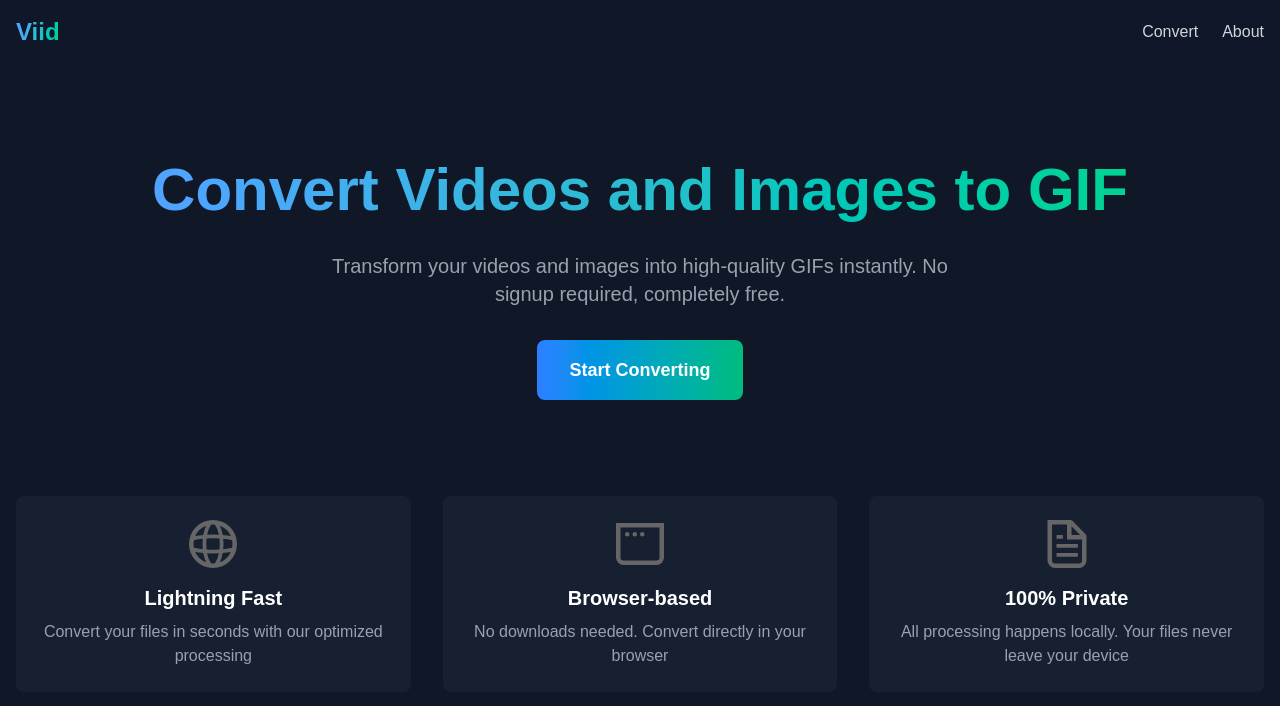
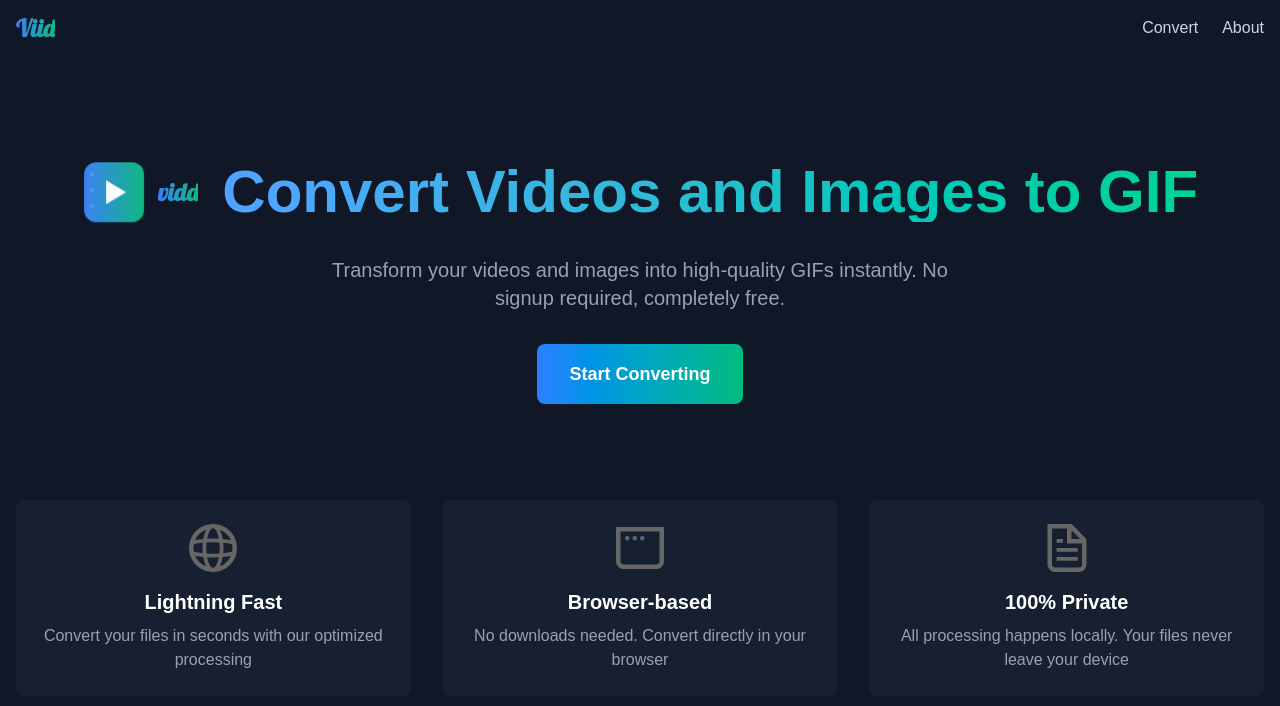
Before and after one commit to fats-cmd/vidmage-converter, a Next.js app: page / in a window 1280 px wide. Shown: the top 706 px of the page. Built offline with nearby package versions, Linux system fonts and the light colour scheme.

Commit message:
changed logo size  and font and added a sleek animation

```diff
--- a/src/app/globals.css
+++ b/src/app/globals.css
@@ -1,3 +1,4 @@
+@import url("https://fonts.googleapis.com/css2?family=Lobster&display=swap");
 @import "tailwindcss";
 
 :root {
@@ -62,6 +63,62 @@ body {
   vertical-align: middle;
 }
 
+/* vidd logo + text glow animation styles */
+.vidd-wrap {
+  display: inline-flex;
+  align-items: center;
+  gap: 0.75rem;
+}
+
+.vidd-logo {
+  display: inline-block;
+  will-change: transform, filter;
+  animation: viddGlow 2.8s cubic-bezier(0.68, -0.55, 0.265, 1.55) infinite;
+}
+
+.vidd-text {
+  font-family: "Lobster", cursive;
+  font-weight: 700;
+  font-size: 1.5rem;
+  line-height: 1;
+  background: linear-gradient(90deg, #3b82f6, #10b981);
+  -webkit-background-clip: text;
+  background-clip: text;
+  color: transparent;
+  will-change: transform, text-shadow;
+  animation: viddGlowText 3s cubic-bezier(0.68, -0.55, 0.265, 1.55) infinite;
+}
+
+@keyframes viddGlow {
+  0% {
+    transform: translateY(0) scale(1);
+    filter: drop-shadow(0 0 0 rgba(59, 130, 246, 0));
+  }
+  50% {
+    transform: translateY(-4px) scale(1.04);
+    filter: drop-shadow(0 12px 28px rgba(59, 130, 246, 0.24));
+  }
+  100% {
+    transform: translateY(0) scale(1);
+    filter: drop-shadow(0 0 0 rgba(59, 130, 246, 0));
+  }
+}
+
+@keyframes viddGlowText {
+  0% {
+    transform: translateY(0);
+    text-shadow: 0 0 0 rgba(16, 185, 129, 0);
+  }
+  50% {
+    transform: translateY(-2px);
+    text-shadow: 0 10px 36px rgba(16, 185, 129, 0.12);
+  }
+  100% {
+    transform: translateY(0);
+    text-shadow: 0 0 0 rgba(16, 185, 129, 0);
+  }
+}
+
 @keyframes spin {
   to {
     transform: rotate(360deg);
--- a/src/app/page.tsx
+++ b/src/app/page.tsx
@@ -12,7 +12,68 @@ export default function Home() {
       <main className="min-h-screen bg-gray-900">
         <div className="max-w-7xl mx-auto px-4 py-20">
           <div className="flex flex-col items-center justify-center space-y-8 text-center pt-20">
-            <h1 className="text-5xl md:text-6xl font-bold">
+            <h1 className="text-5xl md:text-6xl font-bold flex items-center justify-center gap-6">
+              <span className="vidd-wrap" aria-hidden="false">
+                {/* Inline SVG logo for vidd: a stylized play/film icon with gradient */}
+                <svg
+                  className="vidd-logo"
+                  width="64"
+                  height="64"
+                  viewBox="0 0 64 64"
+                  fill="none"
+                  xmlns="http://www.w3.org/2000/svg"
+                  role="img"
+                  aria-label="vidd logo"
+                >
+                  <defs>
+                    <linearGradient id="g1" x1="0" x2="1">
+                      <stop offset="0%" stopColor="#3b82f6" />
+                      <stop offset="100%" stopColor="#10b981" />
+                    </linearGradient>
+                  </defs>
+                  <rect
+                    x="2"
+                    y="2"
+                    width="60"
+                    height="60"
+                    rx="12"
+                    fill="url(#g1)"
+                  />
+                  <path
+                    d="M24 20 L44 32 L24 44 V20 Z"
+                    fill="white"
+                    opacity="0.98"
+                  />
+                  {/* small film perforations */}
+                  <rect
+                    x="8"
+                    y="12"
+                    width="4"
+                    height="4"
+                    rx="1"
+                    fill="rgba(255,255,255,0.12)"
+                  />
+                  <rect
+                    x="8"
+                    y="28"
+                    width="4"
+                    height="4"
+                    rx="1"
+                    fill="rgba(255,255,255,0.12)"
+                  />
+                  <rect
+                    x="8"
+                    y="44"
+                    width="4"
+                    height="4"
+                    rx="1"
+                    fill="rgba(255,255,255,0.12)"
+                  />
+                </svg>
+
+                <span className="vidd-text">vidd</span>
+              </span>
+
               <span className="bg-gradient-to-r from-blue-400 to-emerald-400 bg-clip-text text-transparent">
                 Convert Videos and Images to GIF
               </span>
--- a/src/components/common/Header.tsx
+++ b/src/components/common/Header.tsx
@@ -10,7 +10,7 @@ const Header = () => {
         <div className="flex justify-between items-center">
           <Link
             href="/"
-            className="text-2xl font-bold bg-gradient-to-r from-blue-400 to-emerald-400 bg-clip-text text-transparent"
+            className=" vidd-text text-2xl font-bold bg-gradient-to-r from-blue-400 to-emerald-400 bg-clip-text text-transparent"
           >
             Viid
           </Link>
```
